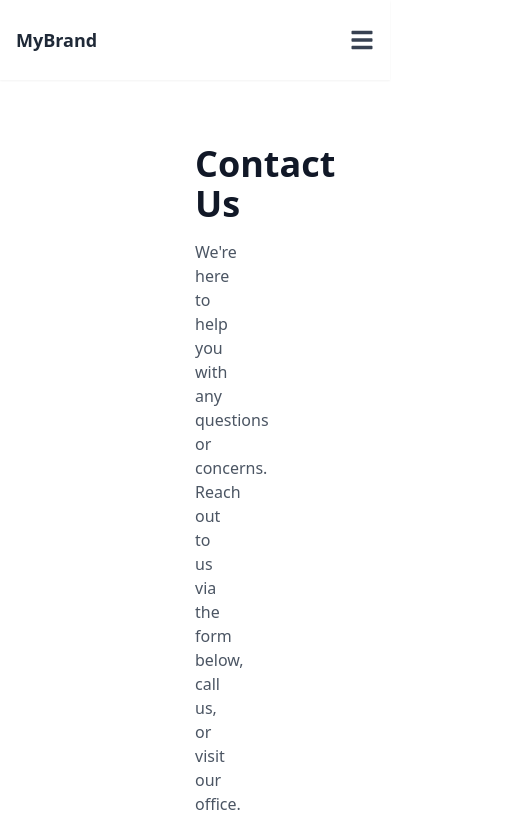
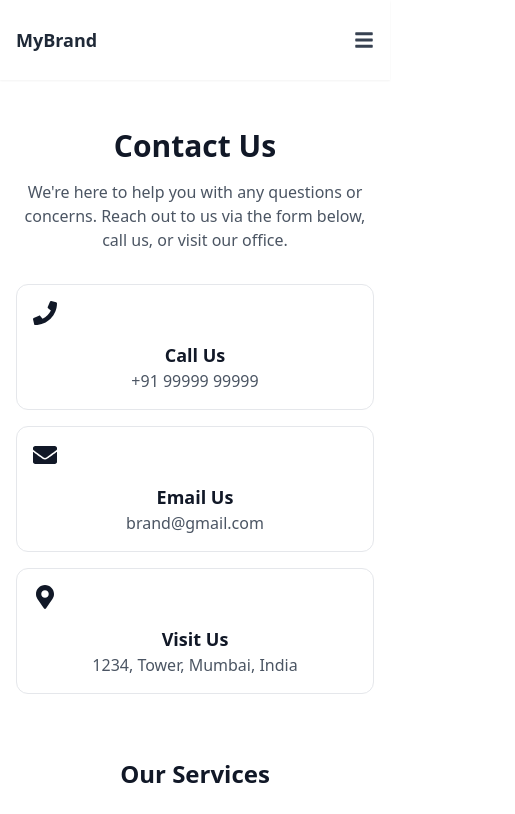
Before and after one commit to Manish-p21/RealEstate, a React (Create React App) app: page /ContactUs in a window 390 px wide. Shown: the top 814 px of the page, 515 px wide, since content can reach past the window. Built offline with nearby package versions, Linux system fonts and the light colour scheme.

Commit message:
ui update4

```diff
--- a/public/index.html
+++ b/public/index.html
@@ -3,7 +3,11 @@
 <head>
     <meta charset="utf-8" />
     <meta name="viewport" content="width=device-width, initial-scale=1" />
-    <title>My E-commerce Project</title>
+
+    <title>Realvia</title>
+
+    <!-- Favicon using the external image -->
+    <link rel="icon" href="https://realestate-3rel.onrender.com/uploads/12121.png" type="image/png">
 </head>
 <body>
     <div id="root"></div>
--- a/src/components/About/CTASection.js
+++ b/src/components/About/CTASection.js
@@ -4,27 +4,29 @@ import { Link } from "react-router-dom";
 
 const CTASection = () => {
   return (
-    <section className="py-16 px-6 mx-80 rounded-lg bg-gray-900 text-white">
-      <div className="max-w-4xl mx-auto text-center">
+    <section className="py-16 px-4 sm:px-6 lg:px-8 bg-gray-900 text-white">
+      <div className="max-w-4xl mx-auto text-center px-4 sm:px-6 lg:px-0">
         <motion.h2
-          className="text-3xl md:text-4xl font-bold mb-4 animate-slideUp"
+          className="text-2xl sm:text-3xl md:text-4xl font-bold mb-4"
           initial={{ opacity: 0, y: 20 }}
           animate={{ opacity: 1, y: 0 }}
           transition={{ duration: 0.6, ease: "easeOut" }}
         >
           Ready to Find Your Dream Home?
         </motion.h2>
+
         <motion.p
-          className="text-lg text-gray-300 mb-8 animate-slideUp"
+          className="text-base sm:text-lg text-gray-300 mb-8"
           initial={{ opacity: 0, y: 20 }}
           animate={{ opacity: 1, y: 0 }}
           transition={{ duration: 0.6, delay: 0.2, ease: "easeOut" }}
         >
           Start your journey with MyBrand today and explore our curated listings.
         </motion.p>
+
         <Link to="/properties">
           <motion.button
-            className="btn-primary inline-block max-w-xs"
+            className="btn-primary w-full sm:w-auto max-w-xs"
             whileHover={{ scale: 1.05 }}
             whileTap={{ scale: 0.95 }}
             aria-label="Get started"
--- a/src/components/About/ContactUs.js
+++ b/src/components/About/ContactUs.js
@@ -201,6 +201,186 @@ const ContactUs = () => {
       object-fit: cover;
       border-radius: 8px;
     }
+    @media (max-width: 640px) {
+      .contact-container {
+        padding: 0.5rem;
+      }
+      .px-80 {
+        padding-left: 1rem;
+        padding-right: 1rem;
+      }
+      .mt-20 {
+        margin-top: 4rem;
+      }
+      .pb-20 {
+        padding-bottom: 4rem;
+      }
+      .text-4xl {
+        font-size: 1.875rem;
+        line-height: 2.25rem;
+      }
+      .text-3xl {
+        font-size: 1.5rem;
+        line-height: 2rem;
+      }
+      .text-2xl {
+        font-size: 1.25rem;
+        line-height: 1.75rem;
+      }
+      .grid-cols-3, .grid-cols-2 {
+        grid-template-columns: 1fr;
+      }
+      .gap-6 {
+        gap: 1rem;
+      }
+      .gap-12 {
+        gap: 2rem;
+      }
+      .max-w-2xl {
+        max-width: 100%;
+      }
+      .max-w-md {
+        max-width: 100%;
+      }
+      .p-8 {
+        padding: 1.5rem;
+      }
+      .p-6 {
+        padding: 1rem;
+      }
+      .py-12 {
+        padding-top: 2rem;
+        padding-bottom: 2rem;
+      }
+      .mb-12 {
+        margin-bottom: 2rem;
+      }
+      .mb-8 {
+        margin-bottom: 1.5rem;
+      }
+      .mb-6 {
+        margin-bottom: 1rem;
+      }
+      .map-container {
+        height: 250px;
+      }
+      .service-img {
+        height: 120px;
+      }
+      .blog-img {
+        height: 100px;
+      }
+      .team-img {
+        width: 60px;
+        height: 60px;
+      }
+      .btn-primary {
+        padding: 0.5rem 1rem;
+      }
+      .input-field {
+        padding: 0.5rem;
+      }
+      .swiper-slide {
+        width: 100% !important;
+      }
+      .flex.gap-488 {
+        flex-direction: column;
+        gap: 1rem;
+      }
+      .btn-primary.w-full {
+        width: 100%;
+      }
+    }
+    @media (min-width: 641px) and (max-width: 1024px) {
+      .contact-container {
+        padding: 1rem;
+      }
+      .px-80 {
+        padding-left: 2rem;
+        padding-right: 2rem;
+      }
+      .mt-20 {
+        margin-top: 5rem;
+      }
+      .pb-20 {
+        padding-bottom: 5rem;
+      }
+      .text-4xl {
+        font-size: 2.25rem;
+        line-height: 2.5rem;
+      }
+      .text-3xl {
+        font-size: 1.875rem;
+        line-height: 2.25rem;
+      }
+      .text-2xl {
+        font-size: 1.5rem;
+        line-height: 2rem;
+      }
+      .grid-cols-3 {
+        grid-template-columns: 1fr 1fr;
+      }
+      .grid-cols-2 {
+        grid-template-columns: 1fr;
+      }
+      .gap-6 {
+        gap: 1.5rem;
+      }
+      .gap-12 {
+        gap: 2.5rem;
+      }
+      .max-w-2xl {
+        max-width: 90%;
+      }
+      .max-w-md {
+        max-width: 80%;
+      }
+      .p-8 {
+        padding: 2rem;
+      }
+      .p-6 {
+        padding: 1.5rem;
+      }
+      .py-12 {
+        padding-top: 2.5rem;
+        padding-bottom: 2.5rem;
+      }
+      .mb-12 {
+        margin-bottom: 2.5rem;
+      }
+      .mb-8 {
+        margin-bottom: 2rem;
+      }
+      .mb-6 {
+        margin-bottom: 1.5rem;
+      }
+      .map-container {
+        height: 350px;
+      }
+      .service-img {
+        height: 150px;
+      }
+      .blog-img {
+        height: 120px;
+      }
+      .team-img {
+        width: 80px;
+        height: 80px;
+      }
+      .btn-primary {
+        padding: 0.6rem 1.2rem;
+      }
+      .input-field {
+        padding: 0.6rem;
+      }
+      .swiper-slide {
+        width: 50% !important;
+      }
+      .flex.gap-4 {
+        flex-direction: row;
+        gap: 1.5rem;
+      }
+    }
   `;
 
   // FAQ data
@@ -214,7 +394,7 @@ const ContactUs = () => {
   // Testimonial data with verified Unsplash images
   const testimonials = [
     { name: "Anita Sharma", location: "Mumbai", text: "The team was incredibly responsive and helped us with all our queries!", img: "https://images.unsplash.com/photo-1534528741775-53994a69daeb?ixlib=rb-4.0.3&auto=format&fit=crop&w=40&h=40&q=80" },
-    { name: "Vikram Patel", location: "Delhi", text: "Excellent customer service. They made the process seamless.", img: "https://images.unsplash.com/photo-1507003211169-0a1dd7228f2d?ixlib=rb-4.0.3&auto=format&fit=crop&w=40&h=40&q=80" },
+    { name: "Vikram Patel", location: "Delhi", text: "Excellent customer service. They made the process seamless.", img: "https://images.unsplash.com/photo-1507003211169-0a1dd7228f2d?ixlib=TABLET-4.0.3&auto=format&fit=crop&w=40&h=40&q=80" },
     { name: "Priya Nair", location: "Bangalore", text: "Highly professional and quick to respond. Highly recommend!", img: "https://images.unsplash.com/photo-1494790108377-be9c29b29330?ixlib=rb-4.0.3&auto=format&fit=crop&w=40&h=40&q=80" },
   ];
 
@@ -248,12 +428,12 @@ const ContactUs = () => {
   ];
 
   return (
-    <div className="bg-white mt-20 pb-20 px-80 w-full">
+    <div className="bg-white mt-20 pb-20 px-80 w-full ">
       {/* Embedded Styles */}
       <style>{styles}</style>
 
       {/* Hero Section */}
-      <div className="text-center mb-12 mt-16 ">
+      <div className="text-center mb-12 mt-16">
         <h1 className="text-4xl font-bold text-gray-900">Contact Us</h1>
         <p className="text-gray-600 mt-4 max-w-2xl mx-auto">
           We're here to help you with any questions or concerns. Reach out to us via the form below, call us, or visit our office.
```
Also changed, not shown: 1 other file (tests, documents, lock files or other folders).
